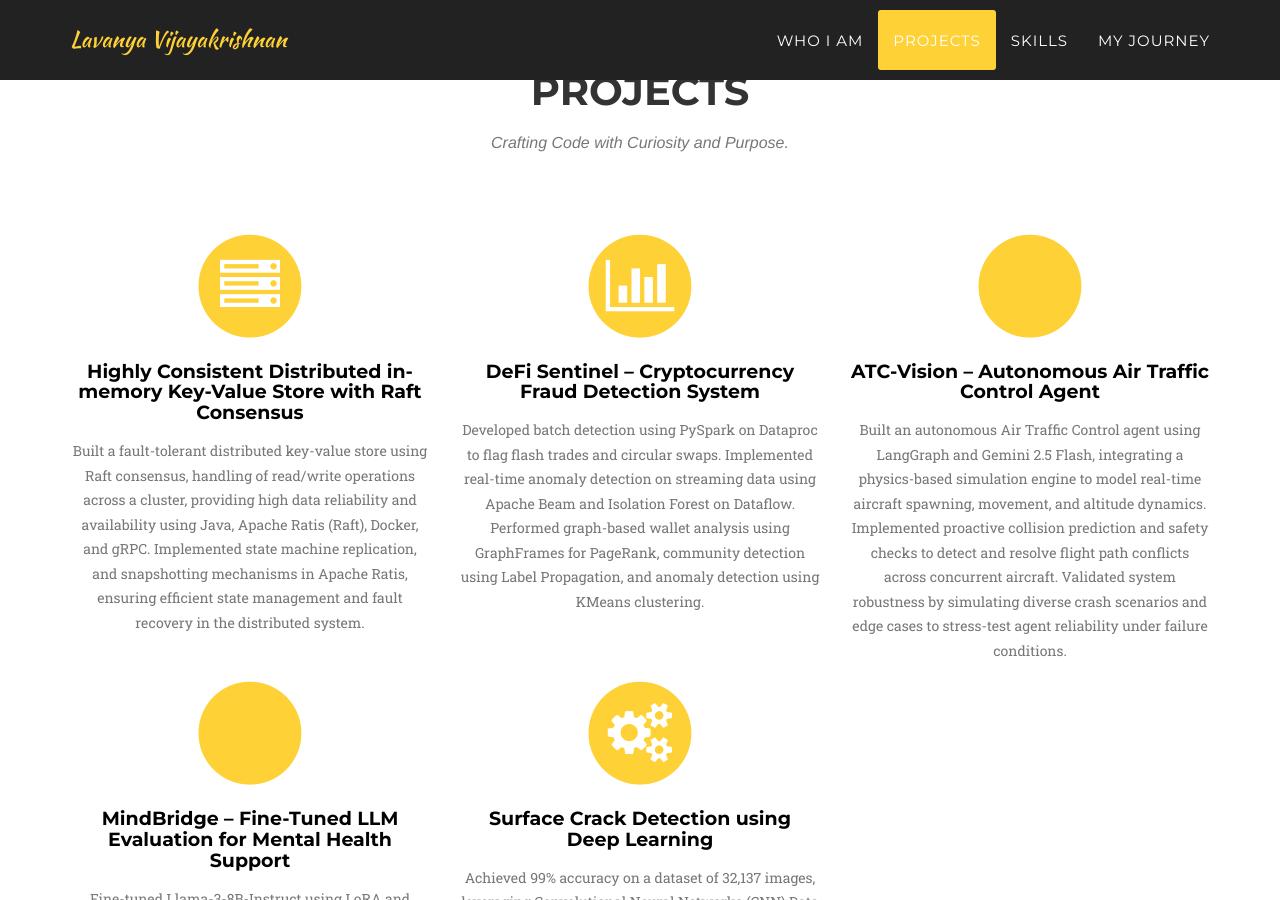
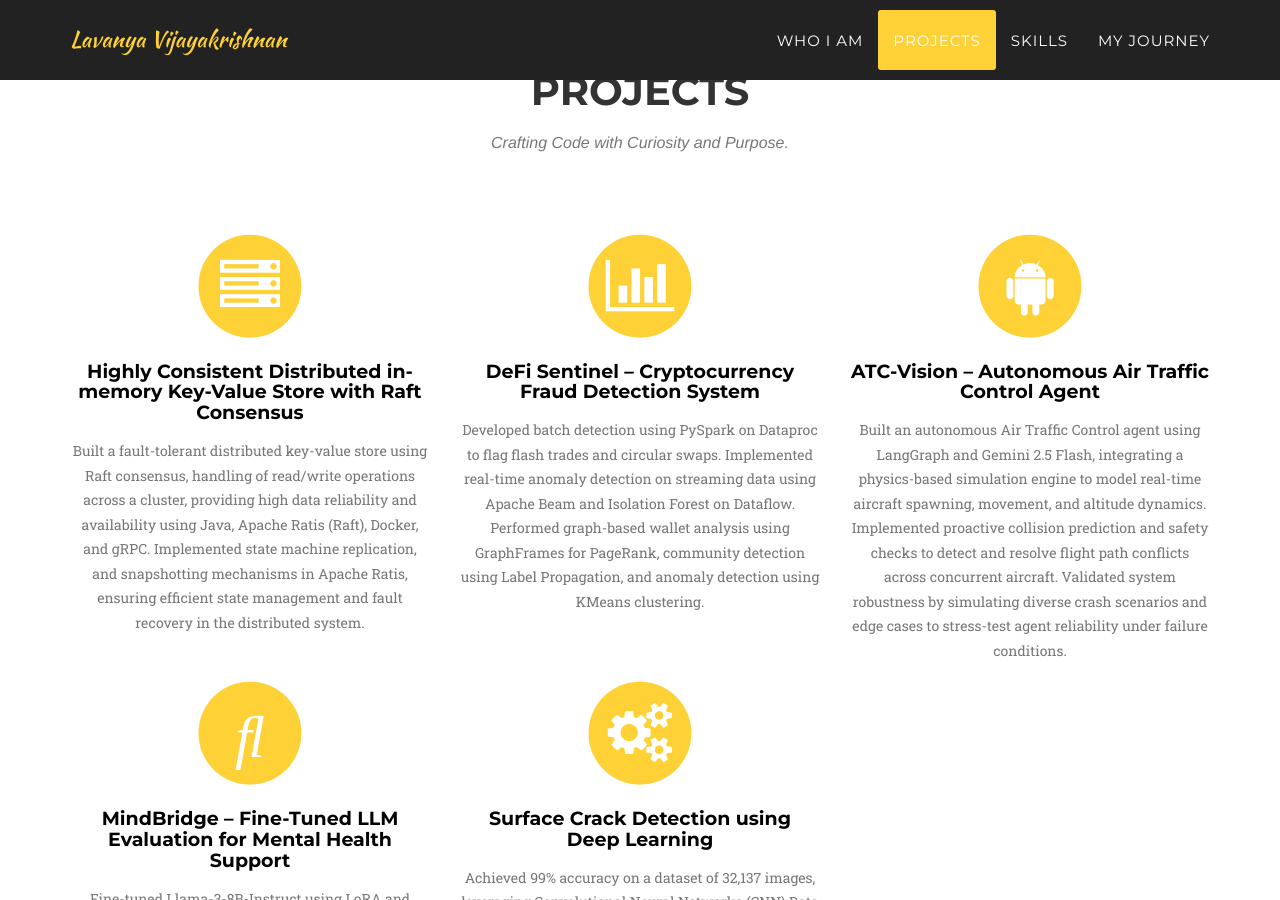
Before and after one commit to lavanyavijayk/lavanyavijayk.github.io, a Jekyll site: the page built from index.html, in a window 1280 px wide and 900 px high, scrolled down 1753 px. Built offline with Jekyll 4.4.1, drawn with Linux system fonts in a browser that asks for light colours; some web fonts are replaced.

Commit message:
updated project icon

```diff
--- a/_includes/services.html
+++ b/_includes/services.html
@@ -30,7 +30,7 @@
                 <div class="col-md-4">
                     <span class="fa-stack fa-4x">
                         <i class="fa fa-circle fa-stack-2x text-primary"></i>
-                        <i class="fa fa-brain fa-stack-1x fa-inverse"></i>
+                        <i class="fa fa-android fa-stack-1x fa-inverse"></i>
                     </span>
                     <h4 class="service-heading"><a href="https://github.com/lavanyavijayk/ATC-AI-Agent" style="color: black;">ATC-Vision – Autonomous Air Traffic Control Agent</a></h4>
                     <p class="text-muted">Built an autonomous Air Traffic Control agent using LangGraph and Gemini 2.5 Flash, integrating a physics-based simulation engine to model real-time aircraft spawning, movement, and altitude dynamics. Implemented proactive collision prediction and safety checks to detect and resolve flight path conflicts across concurrent aircraft. Validated system robustness by simulating diverse crash scenarios and edge cases to stress-test agent reliability under failure conditions.</p>
@@ -38,7 +38,7 @@
                 <div class="col-md-4">
                     <span class="fa-stack fa-4x">
                         <i class="fa fa-circle fa-stack-2x text-primary"></i>
-                        <i class="fas fa-microscope fa-stack-1x fa-inverse"></i>
+                        <i class="fas fa-search fa-stack-1x fa-inverse"></i>
                     </span>
                     <h4 class="service-heading"><a href="https://github.com/lavanyavijayk/can_small_fine_tuned_llm_outperform_prompt_engineered_large_llm" style="color: black;">MindBridge – Fine-Tuned LLM Evaluation for Mental Health Support</a></h4>
                     <p class="text-muted">
```
